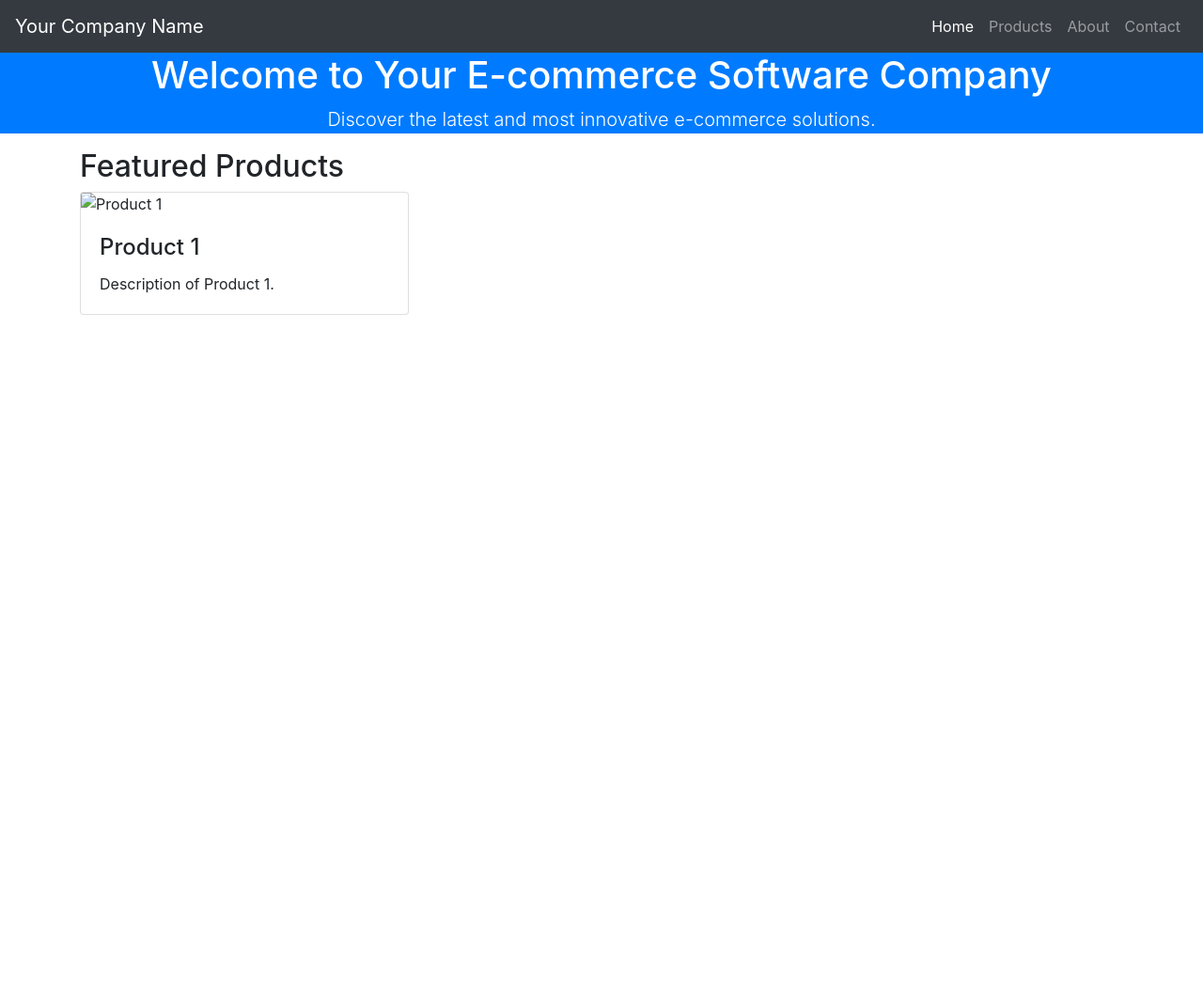
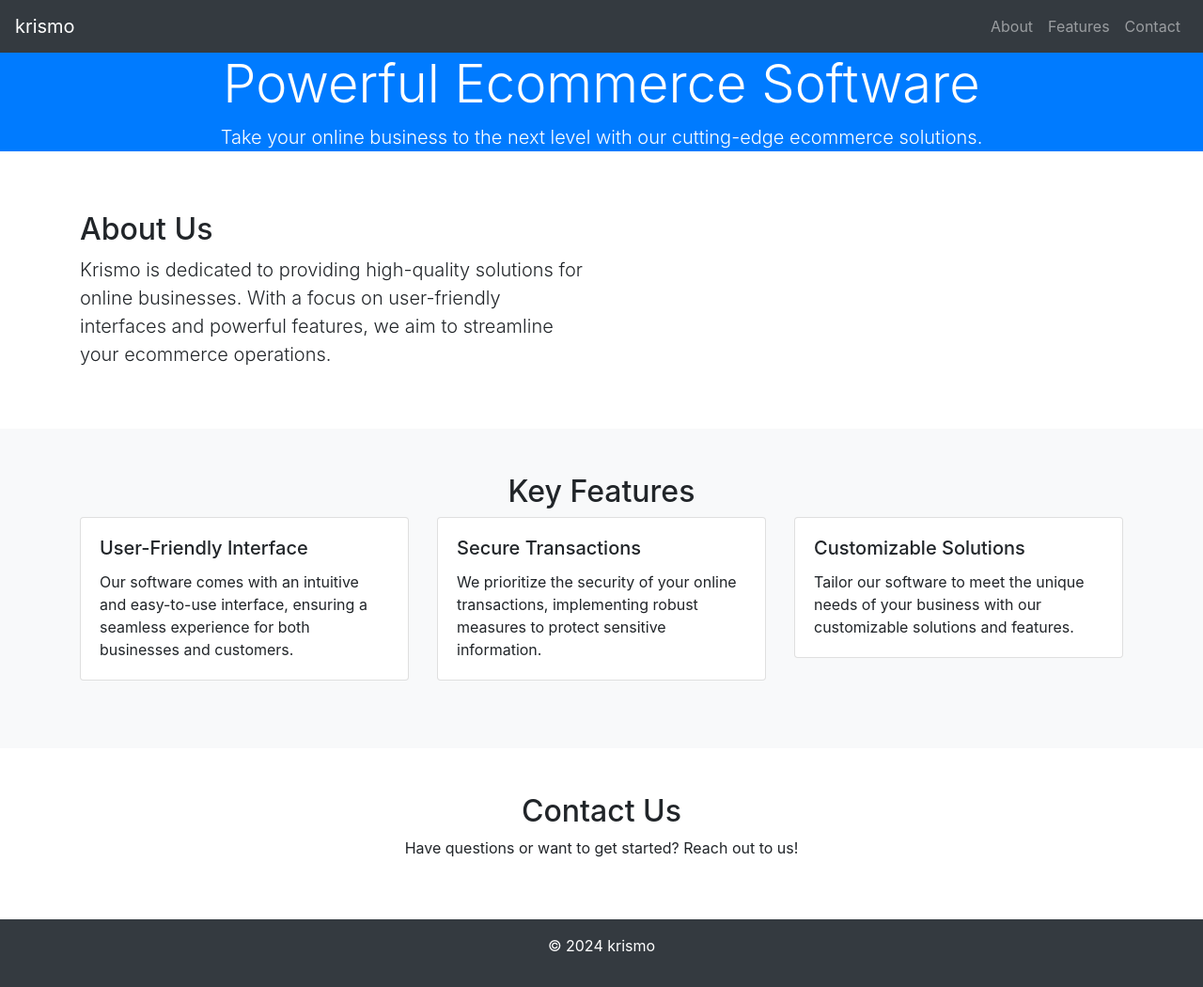
Before and after one commit to Baltazar-Christian/website_v1, a plain HTML site: page index.html in a window 1280 px wide. Shown: the whole page at 94% size. Before the commit the page ends 800 px from the top, so only its background shows below. Drawn offline with nearby package versions, Linux system fonts and the light colour scheme.

Commit message:
minor update

```diff
--- a/index.html
+++ b/index.html
@@ -3,71 +3,110 @@
 <head>
   <meta charset="UTF-8">
   <meta name="viewport" content="width=device-width, initial-scale=1, shrink-to-fit=no">
-    <title>Your E-commerce Software Company</title>
-    <!-- Bootstrap CSS -->
-    <link rel="stylesheet" href="https://stackpath.bootstrapcdn.com/bootstrap/4.3.1/css/bootstrap.min.css">
-    <!-- Custom styles -->
-    <style>
-        body {
-            padding-top: 56px;
-        }
-    </style>
+  <link rel="stylesheet" href="https://stackpath.bootstrapcdn.com/bootstrap/4.5.2/css/bootstrap.min.css">
+  <title>Your Ecommerce Software Company</title>
 </head>
 <body>
+
   <!-- Navigation -->
-    <nav class="navbar navbar-expand-lg navbar-dark bg-dark fixed-top">
-        <a class="navbar-brand" href="#">Your Company Name</a>
-        <button class="navbar-toggler" type="button" data-toggle="collapse" data-target="#navbarResponsive" aria-controls="navbarResponsive" aria-expanded="false" aria-label="Toggle navigation">
+  <nav class="navbar navbar-expand-lg navbar-dark bg-dark">
+    <a class="navbar-brand" href="#">krismo</a>
+    <button class="navbar-toggler" type="button" data-toggle="collapse" data-target="#navbarNav" aria-controls="navbarNav" aria-expanded="false" aria-label="Toggle navigation">
       <span class="navbar-toggler-icon"></span>
     </button>
-        <div class="collapse navbar-collapse" id="navbarResponsive">
+    <div class="collapse navbar-collapse" id="navbarNav">
       <ul class="navbar-nav ml-auto">
-                <li class="nav-item active">
-                    <a class="nav-link" href="#">Home</a>
+        <li class="nav-item">
+          <a class="nav-link" href="#about">About</a>
         </li>
         <li class="nav-item">
-                    <a class="nav-link" href="#">Products</a>
+          <a class="nav-link" href="#features">Features</a>
         </li>
         <li class="nav-item">
-                    <a class="nav-link" href="#">About</a>
-                </li>
-                <li class="nav-item">
-                    <a class="nav-link" href="#">Contact</a>
+          <a class="nav-link" href="#contact">Contact</a>
         </li>
       </ul>
     </div>
   </nav>
 
-    <!-- Header with Background Image -->
-    <header class="bg-primary text-white">
-        <div class="container text-center">
-            <h1>Welcome to Your E-commerce Software Company</h1>
-            <p class="lead">Discover the latest and most innovative e-commerce solutions.</p>
+  <!-- Hero Section -->
+  <section class="hero bg-primary text-white text-center">
+    <div class="container">
+      <h1 class="display-4">Powerful Ecommerce Software</h1>
+      <p class="lead">Take your online business to the next level with our cutting-edge ecommerce solutions.</p>
     </div>
-    </header>
+  </section>
 
-    <!-- Page Content -->
+  <!-- About Section -->
+  <section id="about" class="py-5">
     <div class="container">
-        <!-- Add your content here -->
-        <h2>Featured Products</h2>
-        <!-- Example product cards -->
       <div class="row">
-            <div class="col-lg-4 col-sm-6 mb-4">
-                <div class="card">
-                    <img class="card-img-top" src="your-product-image1.jpg" alt="Product 1">
-                    <div class="card-body">
-                        <h4 class="card-title">Product 1</h4>
-                        <p class="card-text">Description of Product 1.</p>
+        <div class="col-lg-6">
+          <h2>About Us</h2>
+          <p class="lead">Krismo is dedicated to providing high-quality solutions for online businesses. With a focus on user-friendly interfaces and powerful features, we aim to streamline your ecommerce operations.</p>
+        </div>
+        <div class="col-lg-6">
+          <!-- Add an image or video about your company -->
         </div>
       </div>
     </div>
-            <!-- Repeat the above structure for additional products -->
+  </section>
+
+  <!-- Features Section -->
+  <section id="features" class="bg-light py-5">
+    <div class="container">
+      <h2 class="text-center">Key Features</h2>
+      <div class="row">
+        <div class="col-md-4">
+          <div class="card mb-4">
+            <div class="card-body">
+              <h5 class="card-title">User-Friendly Interface</h5>
+              <p class="card-text">Our software comes with an intuitive and easy-to-use interface, ensuring a seamless experience for both businesses and customers.</p>
             </div>
           </div>
+        </div>
+        <div class="col-md-4">
+          <div class="card mb-4">
+            <div class="card-body">
+              <h5 class="card-title">Secure Transactions</h5>
+              <p class="card-text">We prioritize the security of your online transactions, implementing robust measures to protect sensitive information.</p>
+            </div>
+          </div>
+        </div>
+        <div class="col-md-4">
+          <div class="card mb-4">
+            <div class="card-body">
+              <h5 class="card-title">Customizable Solutions</h5>
+              <p class="card-text">Tailor our software to meet the unique needs of your business with our customizable solutions and features.</p>
+            </div>
+          </div>
+        </div>
+      </div>
+    </div>
+  </section>
+
+  <!-- Contact Section -->
+  <section id="contact" class="py-5">
+    <div class="container">
+      <h2 class="text-center">Contact Us</h2>
+      <p class="text-center">Have questions or want to get started? Reach out to us!</p>
+      <div class="row">
+        <div class="col-lg-6 mx-auto">
+          <!-- Add a contact form or contact information -->
+        </div>
+      </div>
+    </div>
+  </section>
+
+  <!-- Footer -->
+  <footer class="bg-dark text-white text-center py-3">
+    <p>&copy; 2024 krismo</p>
+  </footer>
 
   <!-- Bootstrap JS and dependencies -->
-    <script src="https://code.jquery.com/jquery-3.3.1.slim.min.js"></script>
-    <script src="https://cdnjs.cloudflare.com/ajax/libs/popper.js/1.14.7/umd/popper.min.js"></script>
-    <script src="https://stackpath.bootstrapcdn.com/bootstrap/4.3.1/js/bootstrap.min.js"></script>
+  <script src="https://code.jquery.com/jquery-3.5.1.slim.min.js"></script>
+  <script src="https://cdn.jsdelivr.net/npm/@popperjs/core@2.0.7/dist/umd/popper.min.js"></script>
+  <script src="https://stackpath.bootstrapcdn.com/bootstrap/4.5.2/js/bootstrap.min.js"></script>
+
 </body>
 </html>
```
Lines whose indentation alone changed are shown as unchanged.
